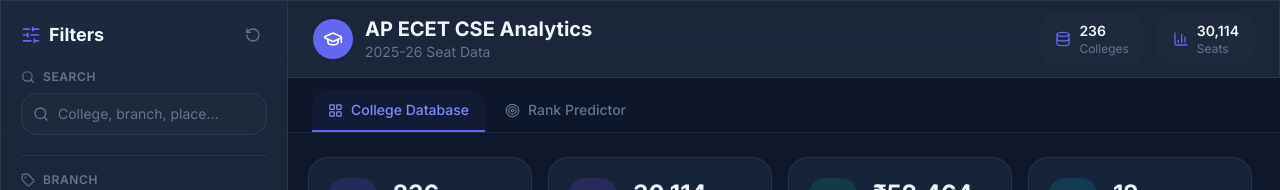
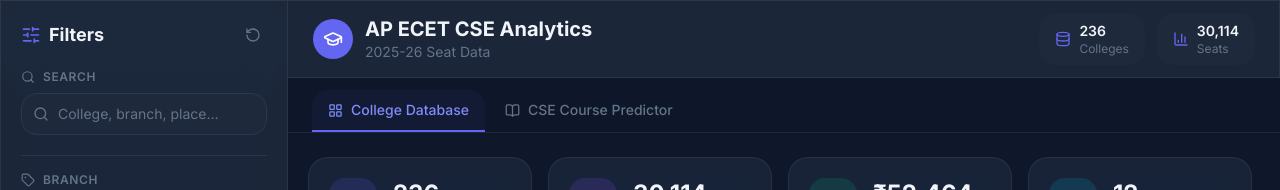
Before and after one commit to AmeerSunkesula/ecet-cse-analytics, a React (Vite) app: page / in a window 1280 px wide. Shown: the top 190 px of the page. Built offline with nearby package versions, Linux system fonts and the light colour scheme.

Commit message:
style: rename predictor and add disclaimer

```diff
--- a/src/App.jsx
+++ b/src/App.jsx
@@ -1,6 +1,6 @@
 import { useState } from 'react';
 import { useSelector } from 'react-redux';
-import { LayoutGrid, Target } from 'lucide-react';
+import { LayoutGrid, BookOpen } from 'lucide-react';
 import Sidebar from './components/Sidebar';
 import Header from './components/Header';
 import DashboardVisuals from './components/DashboardVisuals';
@@ -8,8 +8,8 @@ import CollegeGrid from './components/CollegeGrid';
 import Predictor from './components/Predictor';
 
 const TABS = [
-  { id: 'grid',      label: 'College Database', icon: LayoutGrid },
-  { id: 'predictor', label: 'Rank Predictor',   icon: Target },
+  { id: 'grid',      label: 'College Database',       icon: LayoutGrid },
+  { id: 'predictor', label: 'CSE Course Predictor', icon: BookOpen },
 ];
 
 function App() {
--- a/src/components/Predictor.jsx
+++ b/src/components/Predictor.jsx
@@ -161,7 +161,7 @@ export default function Predictor() {
       {/* ── Page title ────────────────────────────────────── */}
       <div className="mb-6">
         <h2 className="text-2xl font-bold text-[var(--text-primary)]">
-          🎯 Rank Predictor
+          🎓 College CSE Course Predictor
         </h2>
         <div className="flex flex-wrap items-center gap-2 mt-2">
           <span className="inline-flex items-center gap-1.5 text-xs font-medium px-3 py-1 rounded-full bg-amber-500/10 border border-amber-500/30 text-amber-400">
@@ -169,6 +169,9 @@ export default function Predictor() {
           </span>
           <span className="inline-flex items-center gap-1.5 text-xs font-medium px-3 py-1 rounded-full bg-indigo-500/10 border border-indigo-500/30 text-indigo-400">
             ℹ️ Enter your <strong className="mx-0.5">integrated rank</strong> for accurate predictions
+          </span>
+          <span className="inline-flex items-center gap-1.5 text-xs font-medium px-3 py-1 rounded-full bg-rose-500/10 border border-rose-500/30 text-rose-400">
+            ⚠️ Results are <strong className="mx-0.5">indicative only</strong> — seat allotment is not guaranteed
           </span>
         </div>
       </div>
```
